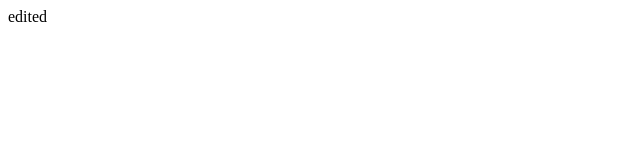
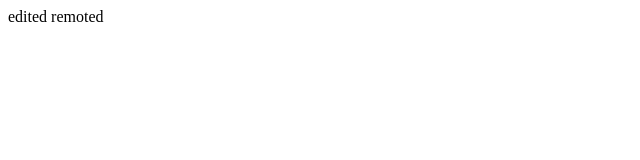
Before and after one commit to Tanakee/test01, a plain HTML site: page index.html in a window 1280 px wide. Shown: the full height of the page, 0-640 px from the left. Drawn offline with Linux system fonts and the light colour scheme.

Commit message:
remotedという文字を追加

```diff
--- a/index.html
+++ b/index.html
@@ -7,5 +7,6 @@
 </head>
 <body>
     edited
+    remoted
 </body>
 </html>
```
